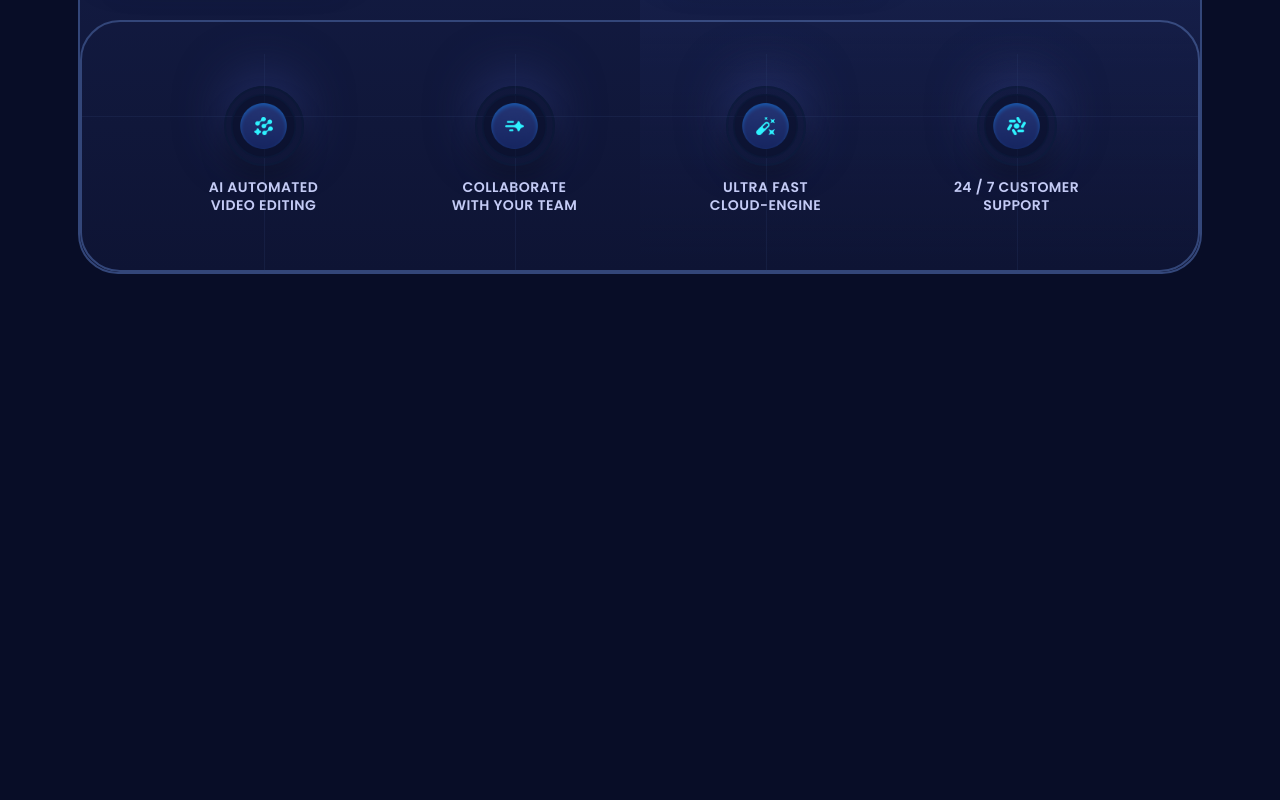
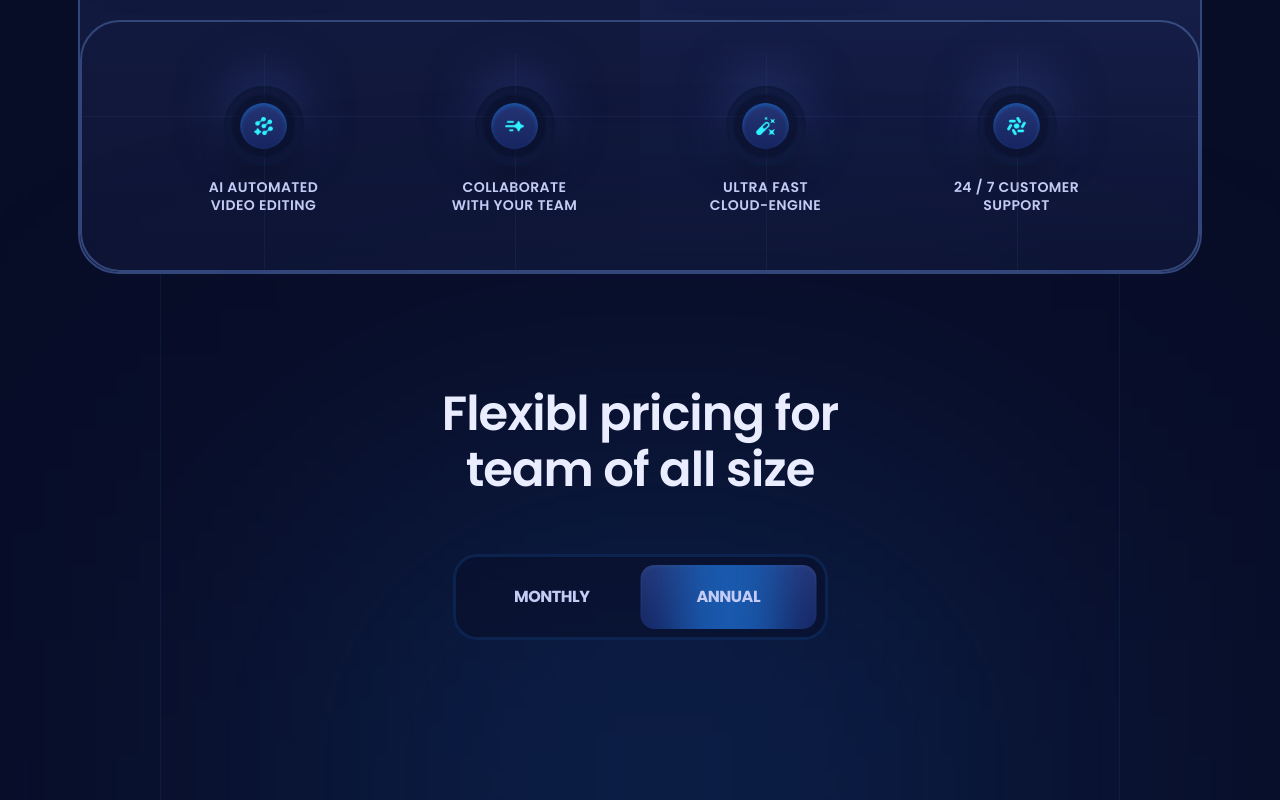
Before and after one commit to arushsingh03/saas_landing_XORA, a React (Vite) app: page / in a window 1280 px wide. Shown: the part 1532-2332 px from the top of the page. Before the commit the page ends 1806 px from the top, so only its background shows below. Built offline with nearby package versions, Linux system fonts and the light colour scheme.

Commit message:
added buttons and other components to pricing section

```diff
--- a/src/sections/Pricing.jsx
+++ b/src/sections/Pricing.jsx
@@ -1,11 +1,45 @@
-import React from 'react'
+import clsx from "clsx";
+import { useState } from "react";
+import { Element } from "react-scroll";
 
 const Pricing = () => {
+  const [monthly, setMonthly] = useState(false);
+
   return (
-    <div>
+    <section>
+      <Element name="pricing">
+        <div className="container">
+          <div className="max-w-960 pricing-head_before relative mx-auto border-l border-r border-s2 bg-s1/50 pb-40 pt-28 max-xl:max-w-4xl max-lg:border-none max-md:pb-32 max-md:pt-16">
+            <h3 className="h3 max-lg:h4 max-md:h5 z-3 relative mx-auto mb-14 max-w-lg text-center text-p4 max-md:mb-11 max-sm:max-w-sm">
+              Flexibl pricing for team of all size
+            </h3>
 
-    </div>
-  )
-}
+            <div className="relative z-4 mx-auto flex w-[375px] rounded-3xl border-[3px] border-s4/25 bg-s1/50 p-2 backdrop-blur-[6px] mad-md:w-[310px]">
+              <button
+                className={clsx("pricing-head_btn", monthly && "text-p4")}
+                onClick={() => setMonthly(true)}
+              >
+                Monthly
+              </button>
+              <button
+                className={clsx("pricing-head_btn", !monthly && "text-p4")}
+                onClick={() => setMonthly(false)}
+              >
+                Annual
+              </button>
+
+              <div
+                className={clsx(
+                  "g4 rounded-14 before:h-400 pricing-head_btn_before absolute left-2 top-2 h-[calc(100%-16px)] w-[calc(50%-8px)] overflow-hidden shadow-400 transition-transform duration-500",
+                  !monthly && "translate-x-full",
+                )}
+              />
+            </div>
+          </div>
+        </div>
+      </Element>
+    </section>
+  );
+};
 
 export default Pricing;
```
